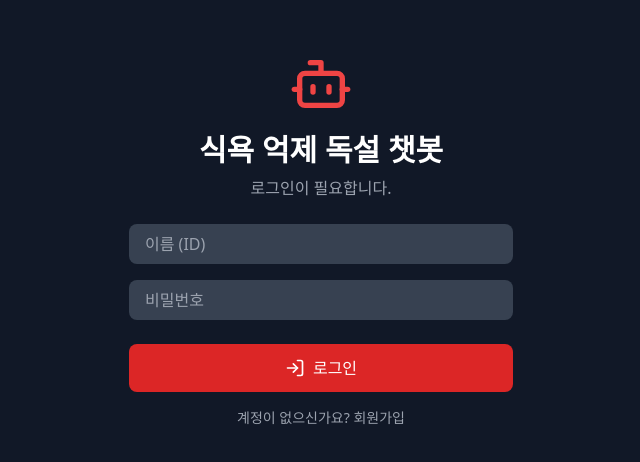
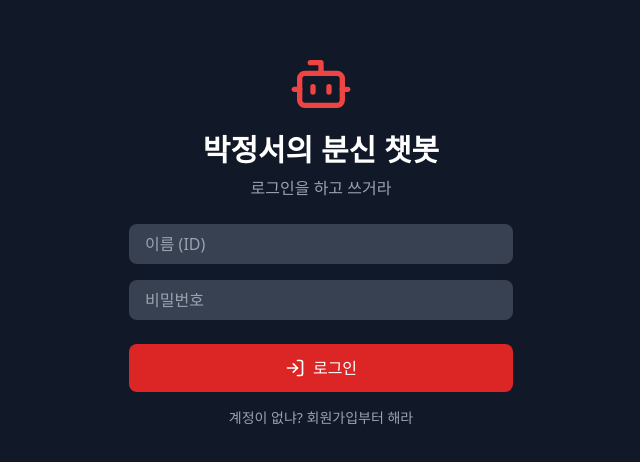
Before and after one commit to PAJSEO/diet-chatbot, a React (Vite) app: page / in a window 1280 px wide. Shown: the part 160-622 px from the top of the page, without its empty margins (319-959 px from the left). Built offline with nearby package versions, Linux system fonts and the light colour scheme.

Commit message:
change word

```diff
--- a/index.html
+++ b/index.html
@@ -4,7 +4,7 @@
     <meta charset="UTF-8" />
     <link rel="icon" type="image/svg+xml" href="/vite.svg" />
     <meta name="viewport" content="width=device-width, initial-scale=1.0" />
-    <title>송정영 식욕 억제 독설봇</title>
+    <title>위대한 박정서의 분신</title>
   </head>
   <body>
     <div id="root"></div>
--- a/src/App.jsx
+++ b/src/App.jsx
@@ -217,7 +217,7 @@ export default function AppetiteControlChatbot() {
             console.error('Error:', error);
             setMessages(prev => [...prev, {
                 role: 'assistant',
-                content: '에러가 발생했어. 하지만 이것도 먹지 말라는 신호야. 정신 차려!'
+                content: '에러가 발생했어. 정서한테 연락해봐!'
             }]);
         } finally {
             setIsLoading(false);
@@ -236,8 +236,8 @@ export default function AppetiteControlChatbot() {
             <div className="flex flex-col h-screen bg-gray-900 items-center justify-center text-white p-4">
                 <div className="w-full max-w-sm text-center">
                     <Bot size={64} className="text-red-500 mb-4 mx-auto" />
-                    <h1 className="text-3xl font-bold mb-2">식욕 억제 독설 챗봇</h1>
-                    <p className="mb-6 text-gray-400">{isRegister ? '새로운 계정을 만드세요.' : '로그인이 필요합니다.'}</p>
+                    <h1 className="text-3xl font-bold mb-2">박정서의 분신 챗봇</h1>
+                    <p className="mb-6 text-gray-400">{isRegister ? '새로운 계정을 만드세요.' : '로그인을 하고 쓰거라'}</p>
 
                     <form onSubmit={isRegister ? handleRegister : handleLogin}>
                         <div className="space-y-4">
@@ -272,7 +272,7 @@ export default function AppetiteControlChatbot() {
                         onClick={() => { setIsRegister(!isRegister); setAuthError(''); }}
                         className="mt-4 text-sm text-gray-400 hover:text-white"
                     >
-                        {isRegister ? '이미 계정이 있으신가요? 로그인' : '계정이 없으신가요? 회원가입'}
+                        {isRegister ? '이미 계정이 있으면, 로그인하셈' : '계정이 없냐? 회원가입부터 해라'}
                     </button>
                 </div>
             </div>
@@ -286,9 +286,9 @@ export default function AppetiteControlChatbot() {
             <div className="bg-red-900 text-white p-4 shadow-lg">
                 <h1 className="text-2xl font-bold flex items-center gap-2">
                     <Bot className="w-8 h-8" />
-                    송정영 식욕 억제 독설 챗봇
+                    박정서의 분신 챗봇
                 </h1>
-                <p className="text-sm text-red-200 mt-1">배고플 때 정신 차리게 해드립니다</p>
+                <p className="text-sm text-red-200 mt-1">박정서 말투 따라 하려는 챗봇임</p>
             </div>
 
             {/* Messages Container */}
@@ -312,7 +312,7 @@ export default function AppetiteControlChatbot() {
                                     <Bot className="w-4 h-4" />
                                 )}
                                 <span className="text-xs font-semibold">
-                  {message.role === 'user' ? '배고픈 정영' : '독설봇'}
+                  {message.role === 'user' ? '박정서의노예' : '위대한박정서따라쟁이'}
                 </span>
                             </div>
                             <p className="text-sm whitespace-pre-wrap">{message.content}</p>
@@ -324,9 +324,9 @@ export default function AppetiteControlChatbot() {
                         <div className="bg-red-800 text-white px-4 py-2 rounded-lg border border-red-600">
                             <div className="flex items-center gap-2">
                                 <Bot className="w-4 h-4" />
-                                <span className="text-xs font-semibold">독설봇</span>
+                                <span className="text-xs font-semibold">정서봇</span>
                             </div>
-                            <p className="text-sm">독설 준비중...</p>
+                            <p className="text-sm">정서봇 준비중...</p>
                         </div>
                     </div>
                 )}
@@ -341,7 +341,7 @@ export default function AppetiteControlChatbot() {
                         value={input}
                         onChange={(e) => setInput(e.target.value)}
                         onKeyPress={handleKeyPress}
-                        placeholder="배고프다고? 어디 한번 말해봐..."
+                        placeholder="무엇이 문제인고... 고해보거라"
                         className="flex-1 px-4 py-2 bg-gray-700 text-white rounded-lg focus:outline-none focus:ring-2 focus:ring-red-600"
                         disabled={isLoading}
                     />
```
